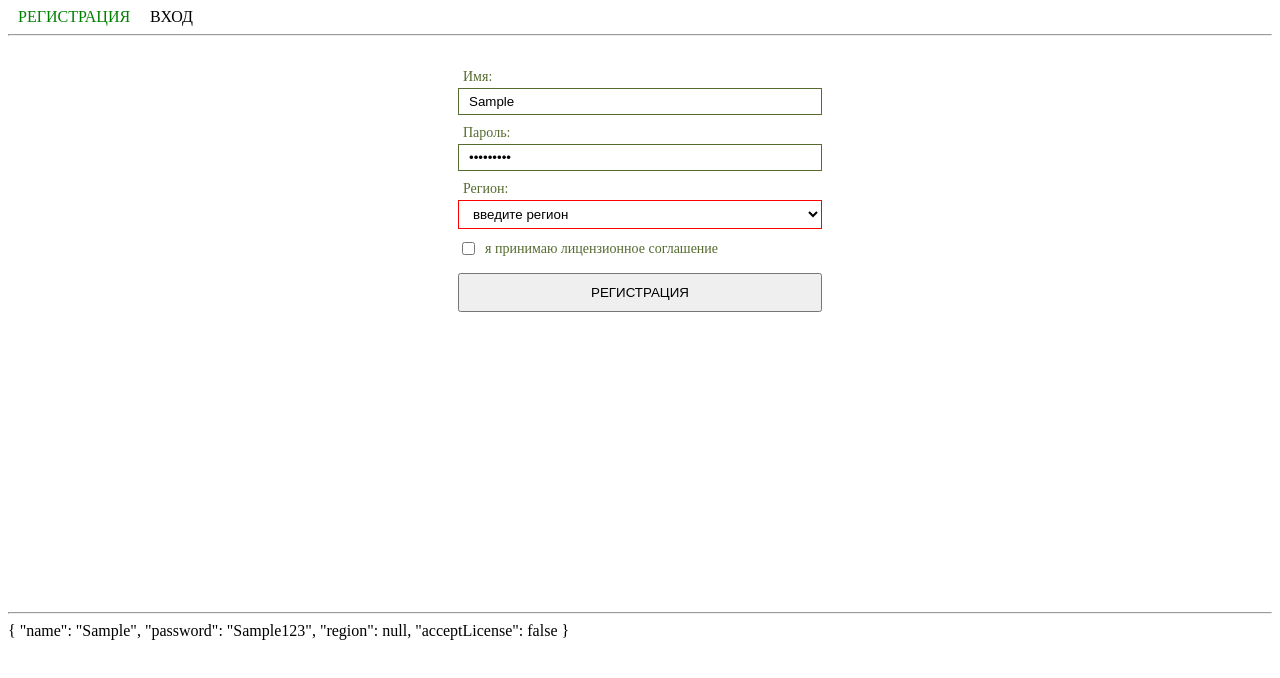
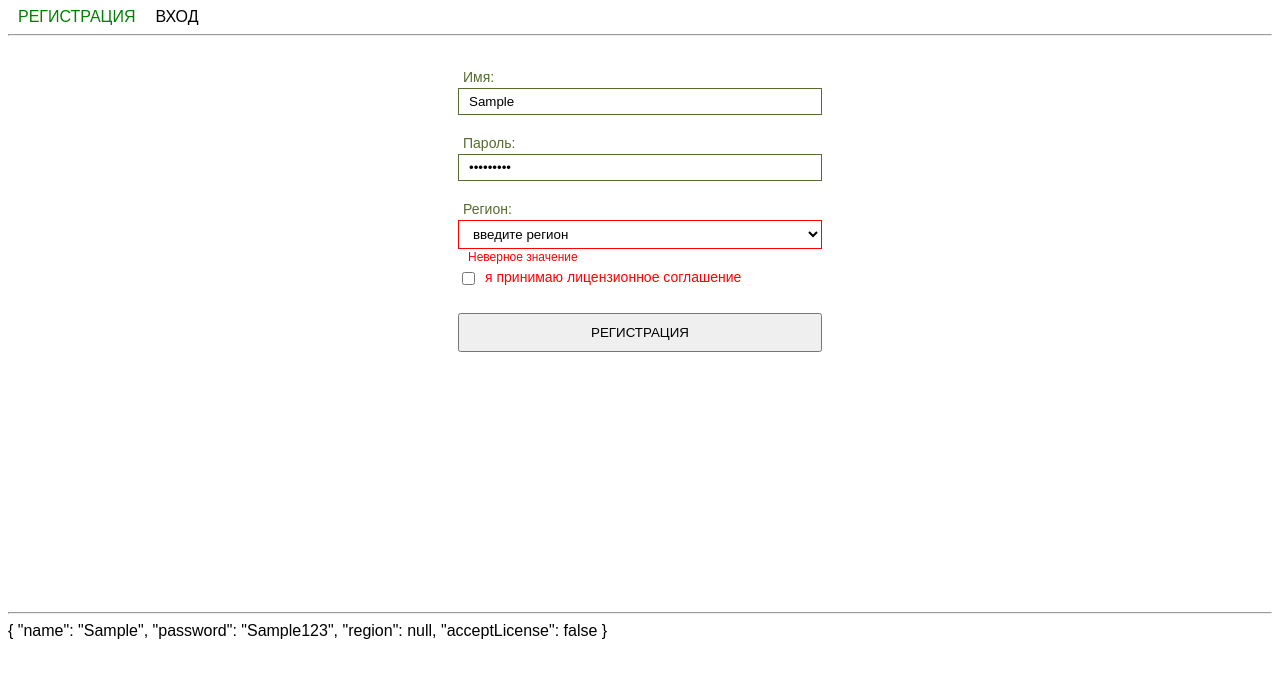
Before and after one commit to klimentru1986/angular-Inheritance, an Angular app: page /sign-up in a window 1280 px wide. Both pictures are taken after typing "Sample", "Sample123" into the empty fields and a click on the button "РЕГИСТРАЦИЯ". Shown: the top 678 px of the page. Built offline with nearby package versions, Linux system fonts and the light colour scheme.

Commit message:
Доработал контролы

```diff
--- a/src/app/base/control/control-base.component.css
+++ b/src/app/base/control/control-base.component.css
@@ -1,12 +1,12 @@
 .form-group {
   display: flex;
   flex-direction: column;
-  padding: 5px 10px;
+  padding: 5px 10px 15px;
+  position: relative;
 }
 
 .form-group_inline {
   flex-direction: row;
-  align-items: center;
 }
 
 .form-label {
@@ -27,3 +27,11 @@
 .form-control.ng-invalid.ng-touched {
   border-color: red;
 }
+
+.error {
+  position: absolute;
+  left: 20px;
+  bottom: 0;
+  color: red;
+  font-size: 12px;
+}
--- a/src/app/base/control/control-base.component.ts
+++ b/src/app/base/control/control-base.component.ts
@@ -17,4 +17,11 @@ export abstract class ControlBase {
     this.placeholder = '';
     this.controlId = `control__${Math.floor(Math.random() * 75)}`;
   }
+
+  /** Проверка контрола на валидность */
+  public isControlInvalidAndTouched(): boolean {
+    const result = this.control.invalid && this.control.touched;
+
+    return result;
+  }
 }
--- a/src/app/controls/checkbox/checkbox.component.css
+++ b/src/app/controls/checkbox/checkbox.component.css
@@ -5,3 +5,7 @@
 .form-label {
   margin: 0;
 }
+
+.form-label-red {
+  color: red;
+}
--- a/src/app/controls/checkbox/checkbox.component.html
+++ b/src/app/controls/checkbox/checkbox.component.html
@@ -5,5 +5,6 @@
     [id]="controlId"
     class="form-control_checkbox" />
   <label class="form-label"
+    [class.form-label-red]="isControlInvalidAndTouched()"
     [for]="controlId">{{label}}</label>
 </div>
--- a/src/app/controls/input/input.component.html
+++ b/src/app/controls/input/input.component.html
@@ -6,4 +6,6 @@
     [placeholder]="placeholder"
     [id]="controlId"
     class="form-control" />
+  <div class="error"
+    *ngIf="isControlInvalidAndTouched()">Неверное значение</div>
 </div>
--- a/src/app/controls/select/select.component.html
+++ b/src/app/controls/select/select.component.html
@@ -7,4 +7,6 @@
   <option *ngIf="placeholder" selected disabled>{{placeholder}}</option>
   <option *ngFor="let option of options">{{option}}</option>
   </select>
+  <div class="error"
+    *ngIf="isControlInvalidAndTouched()">Неверное значение</div>
 </div>
--- a/src/styles.css
+++ b/src/styles.css
@@ -1 +1,4 @@
 /* You can add global styles to this file, and also import other style files */
+body {
+  font-family: Arial, Helvetica, sans-serif;
+}
```
